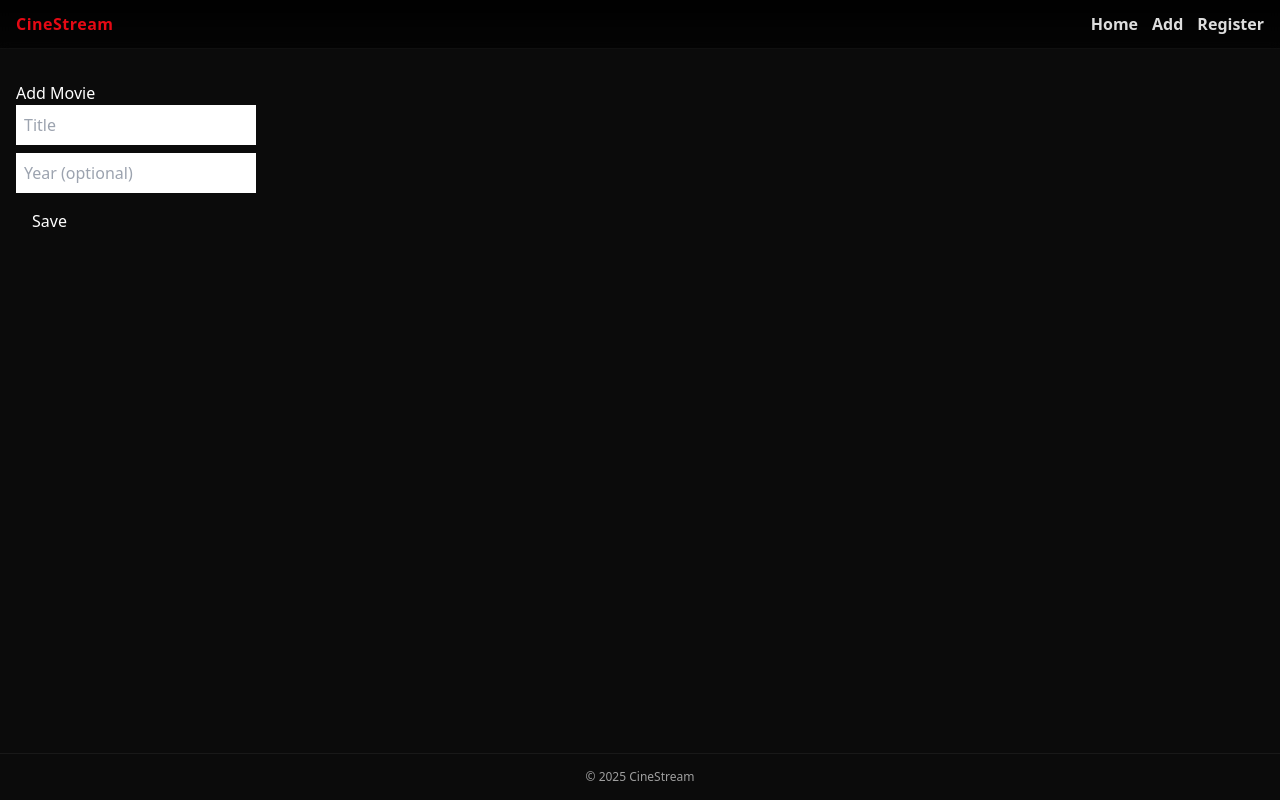
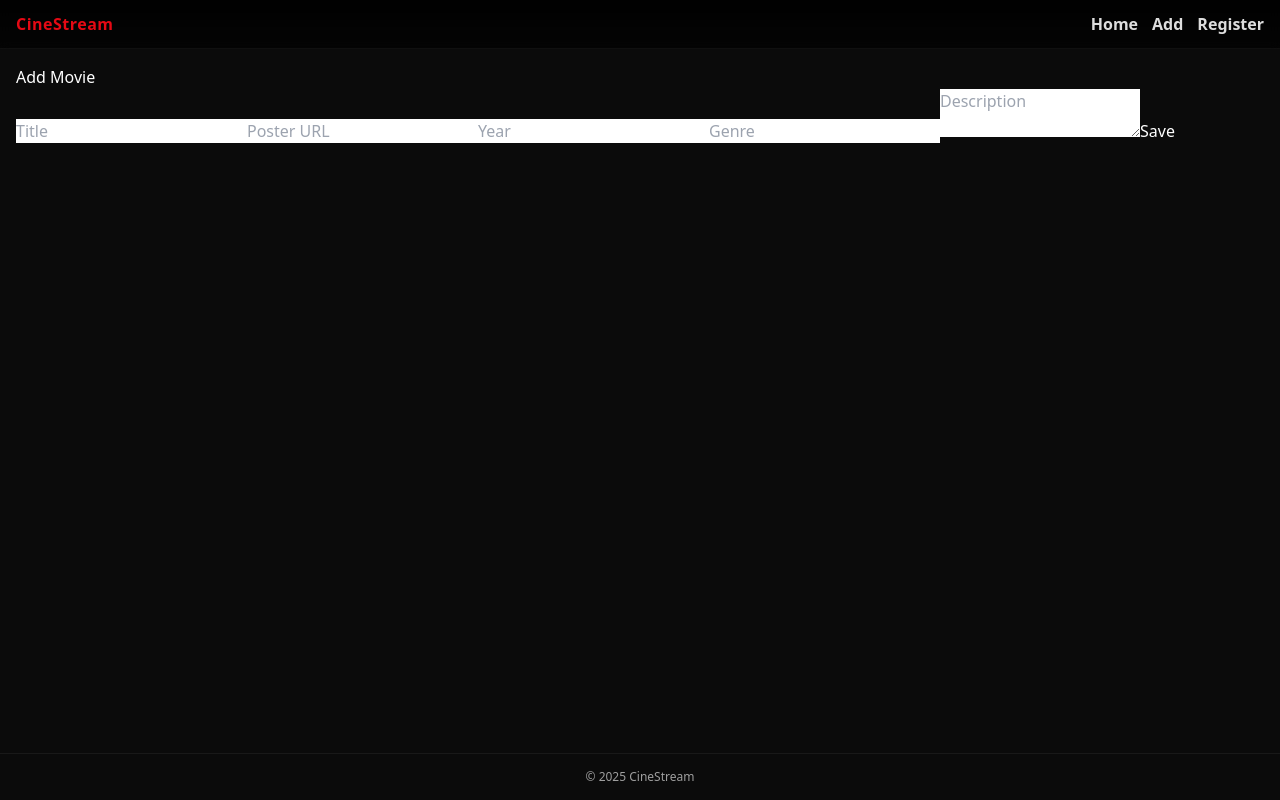
Before and after one commit to priyaprabhu936/ott-frontend, a React (Create React App) app: page /add in a window 1280 px wide. Built offline with nearby package versions, Linux system fonts and the light colour scheme; no server answers.

Commit message:
Update AddMovie.js

```diff
--- a/src/components/AddMovie.js
+++ b/src/components/AddMovie.js
@@ -1,51 +1,40 @@
+// src/components/AddMovie.js
 import React, { useState } from "react";
-import API from "../api";
+import api from "../api";
 
-function AddMovie() {
-  const [title, setTitle] = useState("");
-  const [year, setYear] = useState("");
+export default function AddMovie() {
+  const [form, setForm] = useState({
+    title: "", poster: "", year: "", genre: "", description: ""
+  });
+  const [msg, setMsg] = useState("");
 
-  const handleSubmit = async (e) => {
+  const onChange = (e) =>
+    setForm({ ...form, [e.target.name]: e.target.value });
+
+  const onSubmit = async (e) => {
     e.preventDefault();
-    if (!title) return alert("Title required");
+    setMsg("");
     try {
-      const payload = { title };
-      if (year) payload.year = Number(year);
-      await API.post("/movies", payload);
-      alert("Movie added!");
-      setTitle("");
-      setYear("");
+      await api.post("/api/movies", form);
+      setMsg("✅ Movie added!");
+      setForm({ title: "", poster: "", year: "", genre: "", description: "" });
     } catch (err) {
-      console.error("Add movie error:", err);
-      alert("Failed to add movie");
+      setMsg("❌ " + (err.response?.data?.message || "Add failed"));
     }
   };
 
   return (
-    <form onSubmit={handleSubmit} style={{ marginTop: 16, marginBottom: 16 }}>
-      <h3>Add Movie</h3>
-      <div style={{ marginBottom: 8 }}>
-        <input
-          placeholder="Title"
-          value={title}
-          onChange={(e) => setTitle(e.target.value)}
-          style={{ padding: 8, width: 240 }}
-        />
-      </div>
-      <div style={{ marginBottom: 8 }}>
-        <input
-          placeholder="Year (optional)"
-          value={year}
-          onChange={(e) => setYear(e.target.value)}
-          style={{ padding: 8, width: 240 }}
-          inputMode="numeric"
-        />
-      </div>
-      <button type="submit" style={{ padding: "8px 16px" }}>
-        Save
-      </button>
-    </form>
+    <div className="container">
+      <h2>Add Movie</h2>
+      <form onSubmit={onSubmit} className="form">
+        <input name="title" placeholder="Title" value={form.title} onChange={onChange} required />
+        <input name="poster" placeholder="Poster URL" value={form.poster} onChange={onChange} required />
+        <input name="year" placeholder="Year" value={form.year} onChange={onChange} />
+        <input name="genre" placeholder="Genre" value={form.genre} onChange={onChange} />
+        <textarea name="description" placeholder="Description" value={form.description} onChange={onChange} />
+        <button type="submit">Save</button>
+      </form>
+      {msg && <p>{msg}</p>}
+    </div>
   );
 }
-
-export default AddMovie;
```
